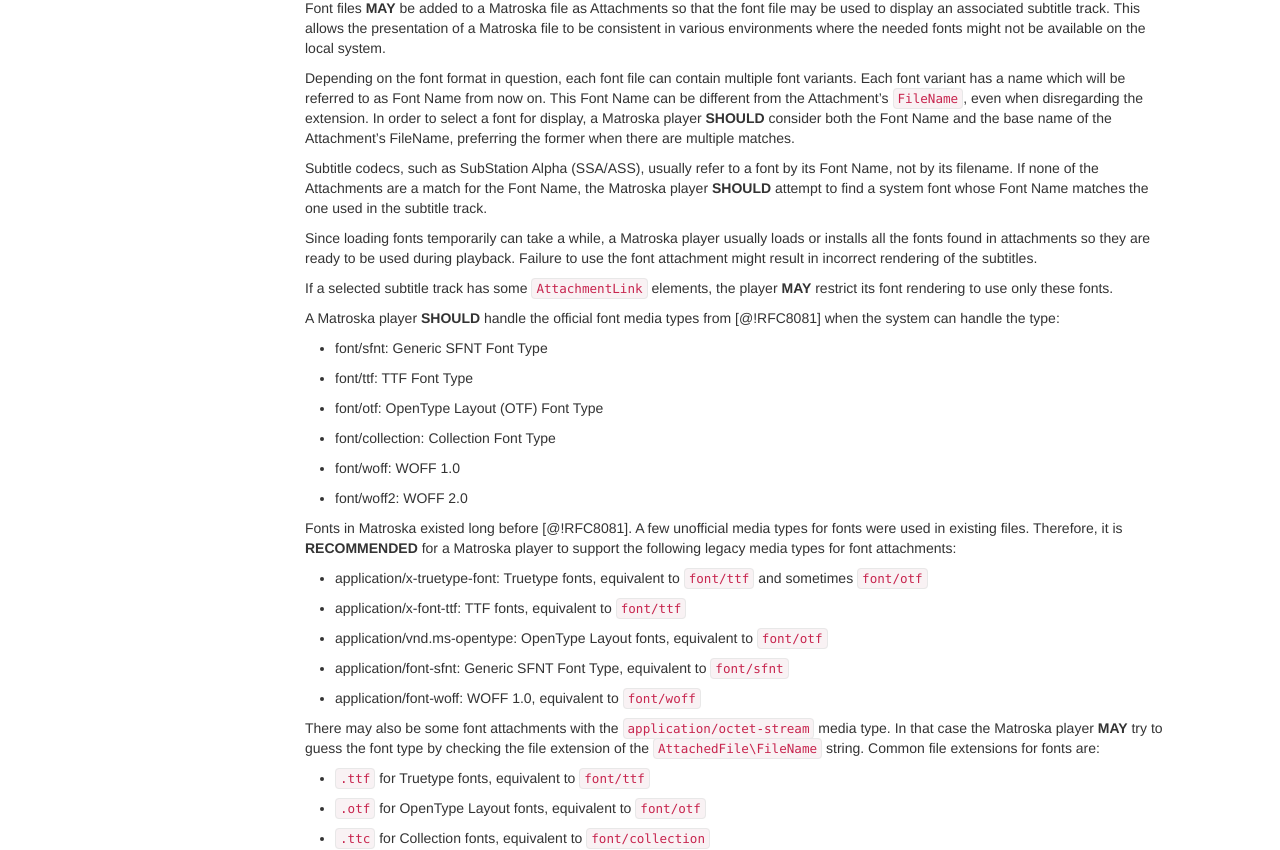
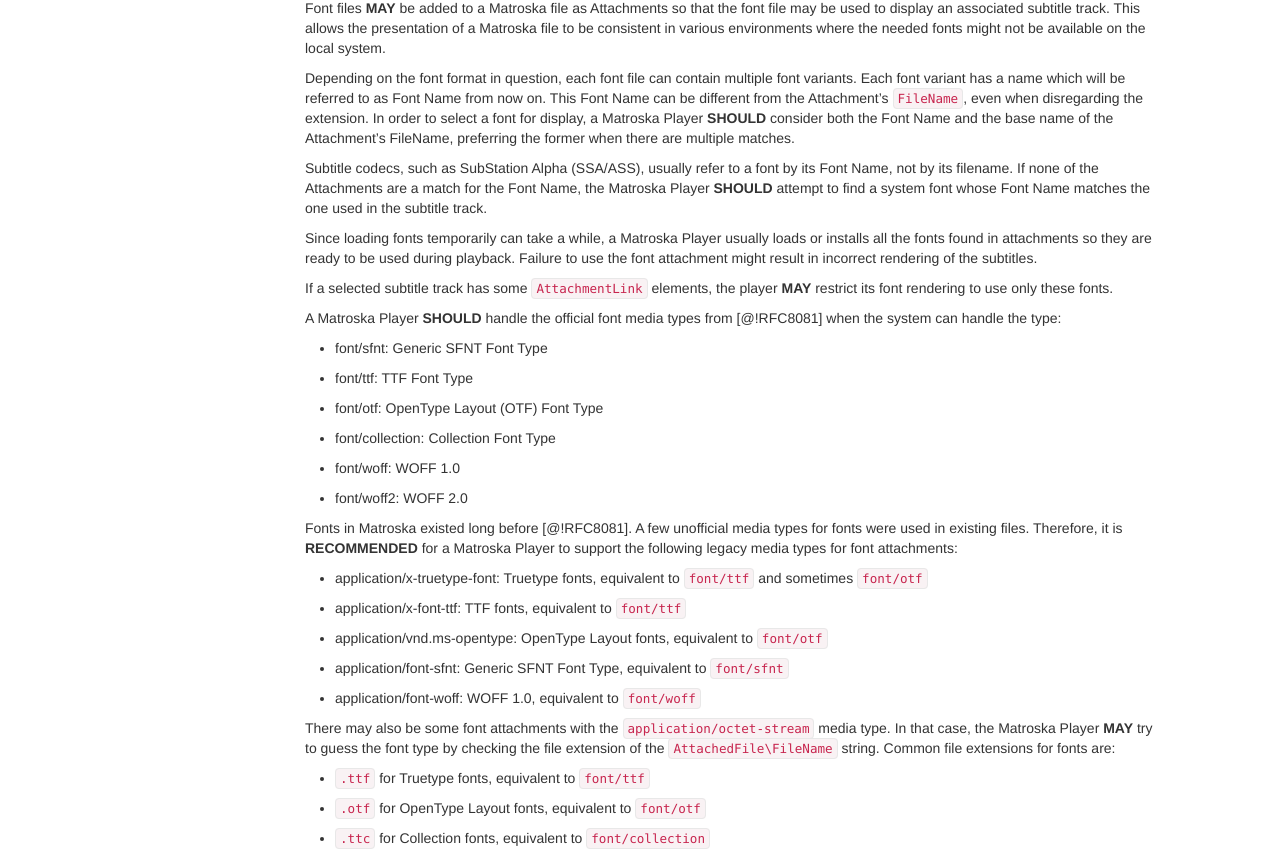
Before and after one commit to ietf-wg-cellar/matroska-specification, a Jekyll site: the page built from attachments.md, in a window 1280 px wide. Shown: the part 740-1590 px from the top of the page. Built offline with Jekyll 4.4.1, drawn with Linux system fonts in a browser that asks for light colours; our own code applies the rules of GitHub Pages for plain Markdown files.

Commit message:
capitalize Matroska Players

```diff
--- a/attachments.md
+++ b/attachments.md
@@ -49,21 +49,21 @@ consistent in various environments where the needed fonts might not be available
 Depending on the font format in question, each font file can contain multiple font variants.
 Each font variant has a name which will be referred to as Font Name from now on.
 This Font Name can be different from the Attachment's `FileName`, even when disregarding the extension.
-In order to select a font for display, a Matroska player **SHOULD** consider both the Font Name
+In order to select a font for display, a Matroska Player **SHOULD** consider both the Font Name
 and the base name of the Attachment's FileName, preferring the former when there are multiple matches.
 
 Subtitle codecs, such as SubStation Alpha (SSA/ASS), usually refer to a font by its Font Name, not
 by its filename.
-If none of the Attachments are a match for the Font Name, the Matroska player **SHOULD**
+If none of the Attachments are a match for the Font Name, the Matroska Player **SHOULD**
 attempt to find a system font whose Font Name matches the one used in the subtitle track.
 
-Since loading fonts temporarily can take a while, a Matroska player usually
+Since loading fonts temporarily can take a while, a Matroska Player usually
 loads or installs all the fonts found in attachments so they are ready to be used during playback.
 Failure to use the font attachment might result in incorrect rendering of the subtitles.
 
 If a selected subtitle track has some `AttachmentLink` elements, the player **MAY** restrict its font rendering to use only these fonts.
 
-A Matroska player **SHOULD** handle the official font media types from [@!RFC8081] when the system can handle the type:
+A Matroska Player **SHOULD** handle the official font media types from [@!RFC8081] when the system can handle the type:
 
 * font/sfnt: Generic SFNT Font Type
 
@@ -78,7 +78,7 @@ A Matroska player **SHOULD** handle the official font media types from [@!RFC808
 * font/woff2: WOFF 2.0
 
 Fonts in Matroska existed long before [@!RFC8081]. A few unofficial media types for fonts were used in existing files.
-Therefore, it is **RECOMMENDED** for a Matroska player to support the following legacy media types for font attachments:
+Therefore, it is **RECOMMENDED** for a Matroska Player to support the following legacy media types for font attachments:
 
 * application/x-truetype-font: Truetype fonts, equivalent to `font/ttf` and sometimes `font/otf`
 
@@ -92,7 +92,7 @@ Therefore, it is **RECOMMENDED** for a Matroska player to support the following
 
 
 There may also be some font attachments with the `application/octet-stream` media type.
-In that case the Matroska player **MAY** try to guess the font type by checking the file extension of the `AttachedFile\FileName` string.
+In that case, the Matroska Player **MAY** try to guess the font type by checking the file extension of the `AttachedFile\FileName` string.
 Common file extensions for fonts are:
 
 * `.ttf` for Truetype fonts, equivalent to `font/ttf`
```
